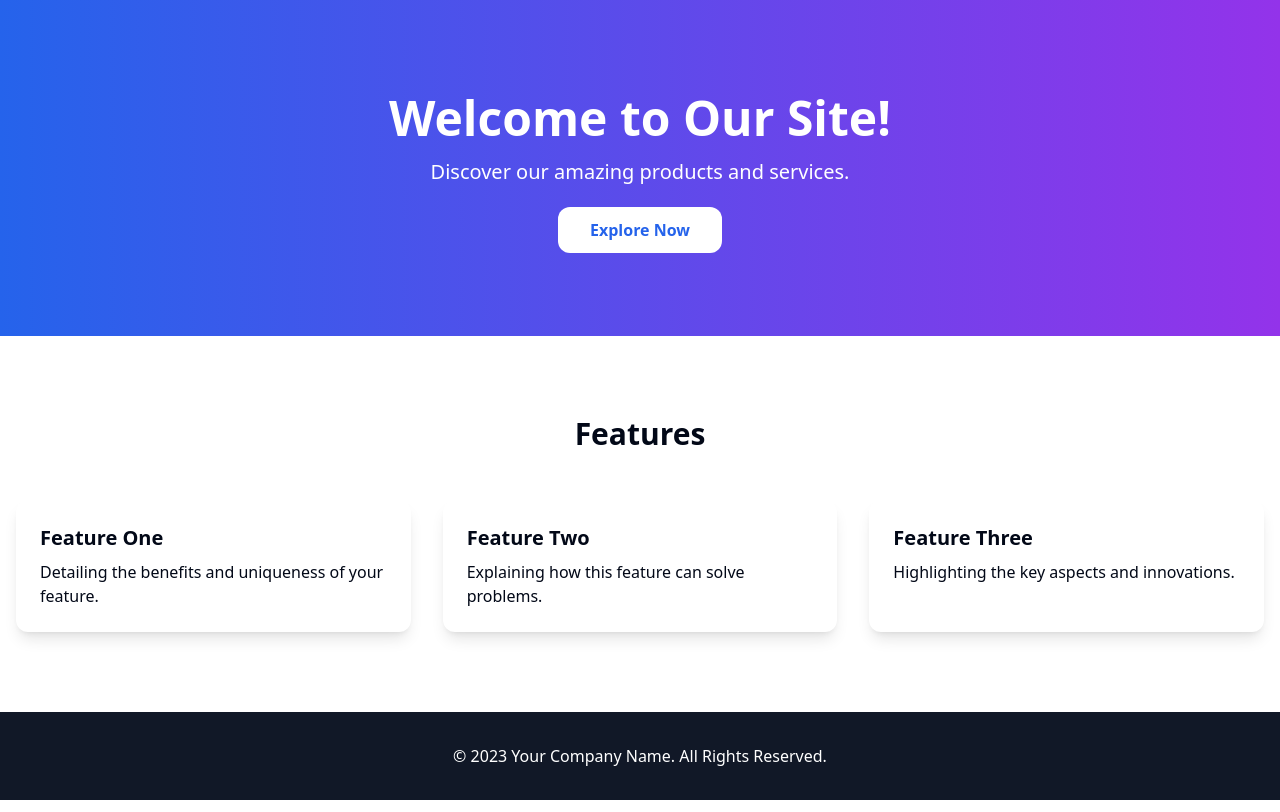
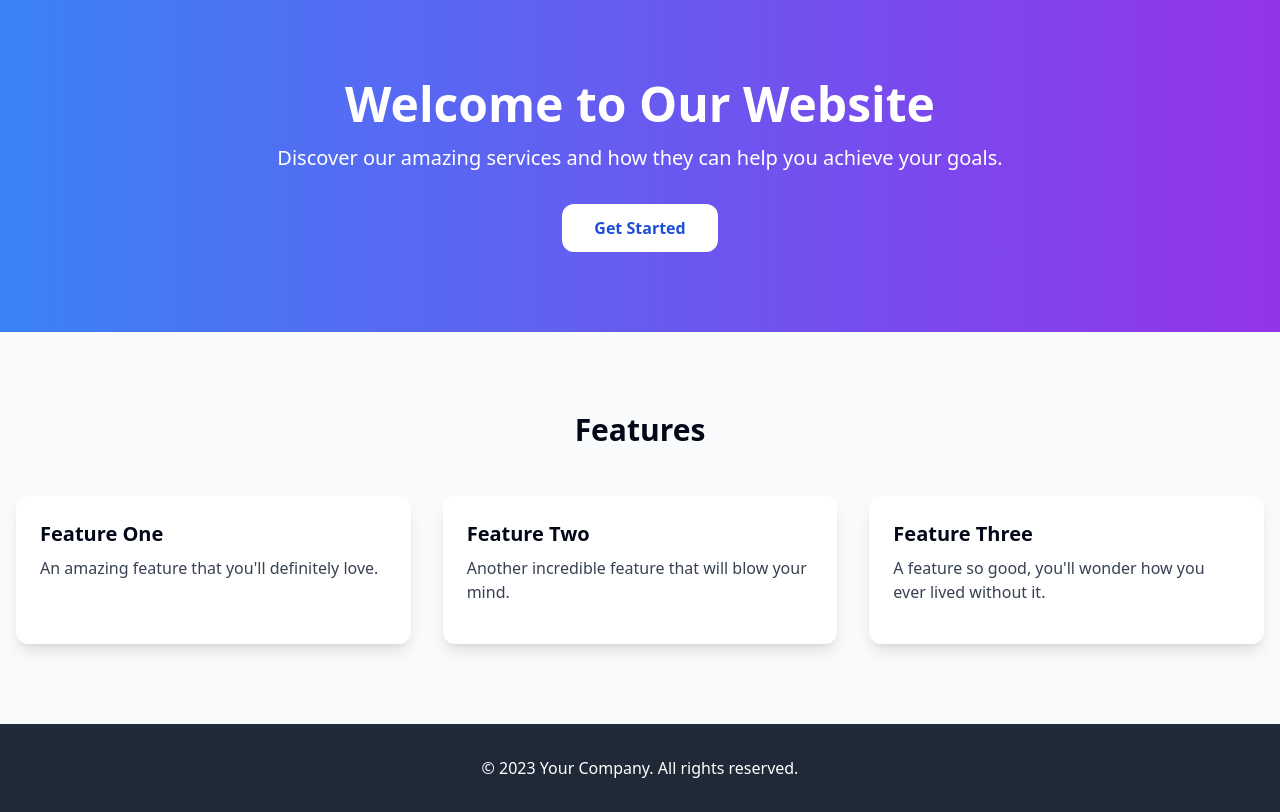
Before and after one commit to FajiranMoh/test, a Next.js app: page / in a window 1280 px wide. Built offline with nearby package versions, Linux system fonts and the light colour scheme.

Commit message:
✨ AI Update: I need a landing page

```diff
--- a/app/page.tsx
+++ b/app/page.tsx
@@ -2,36 +2,36 @@ import React from 'react';
 
 export default function Page() {
   return (
-    <div className="min-h-screen flex flex-col">
-      <section className="hero bg-gradient-to-r from-blue-600 to-purple-600 text-white py-20 flex-1 flex items-center justify-center">
+    <div className="min-h-screen bg-gray-50">
+      <section className="hero bg-gradient-to-r from-blue-500 to-purple-600 text-white py-20">
         <div className="container mx-auto px-4 text-center">
-          <h1 className="text-5xl font-bold mb-4">Welcome to Our Site!</h1>
-          <p className="text-xl mb-8">Discover our amazing products and services.</p>
-          <a href="#features" className="bg-white text-blue-600 px-8 py-3 rounded-lg font-semibold">Explore Now</a>
+          <h1 className="text-5xl font-bold mb-4">Welcome to Our Website</h1>
+          <p className="text-xl mb-8">Discover our amazing services and how they can help you achieve your goals.</p>
+          <button className="bg-white text-blue-700 px-8 py-3 rounded-lg font-semibold hover:bg-blue-200 transition duration-300">Get Started</button>
         </div>
       </section>
-      <section id="features" className="py-20">
+      <section className="features py-20">
         <div className="container mx-auto px-4">
           <h2 className="text-3xl font-bold text-center mb-12">Features</h2>
           <div className="grid grid-cols-1 md:grid-cols-3 gap-8">
-            <div className="feature-card bg-white shadow-lg rounded-lg p-6">
+            <div className="feature bg-white shadow-lg rounded-lg p-6">
               <h3 className="text-xl font-bold mb-2">Feature One</h3>
-              <p>Detailing the benefits and uniqueness of your feature.</p>
+              <p className="text-gray-700 mb-4">An amazing feature that you'll definitely love.</p>
             </div>
-            <div className="feature-card bg-white shadow-lg rounded-lg p-6">
+            <div className="feature bg-white shadow-lg rounded-lg p-6">
               <h3 className="text-xl font-bold mb-2">Feature Two</h3>
-              <p>Explaining how this feature can solve problems.</p>
+              <p className="text-gray-700 mb-4">Another incredible feature that will blow your mind.</p>
             </div>
-            <div className="feature-card bg-white shadow-lg rounded-lg p-6">
+            <div className="feature bg-white shadow-lg rounded-lg p-6">
               <h3 className="text-xl font-bold mb-2">Feature Three</h3>
-              <p>Highlighting the key aspects and innovations.</p>
+              <p className="text-gray-700 mb-4">A feature so good, you'll wonder how you ever lived without it.</p>
             </div>
           </div>
         </div>
       </section>
-      <footer className="bg-gray-900 text-white py-8">
+      <footer className="bg-gray-800 text-white py-8">
         <div className="container mx-auto px-4 text-center">
-          <p>&copy; 2023 Your Company Name. All Rights Reserved.</p>
+          <p>&copy; 2023 Your Company. All rights reserved.</p>
         </div>
       </footer>
     </div>
```
